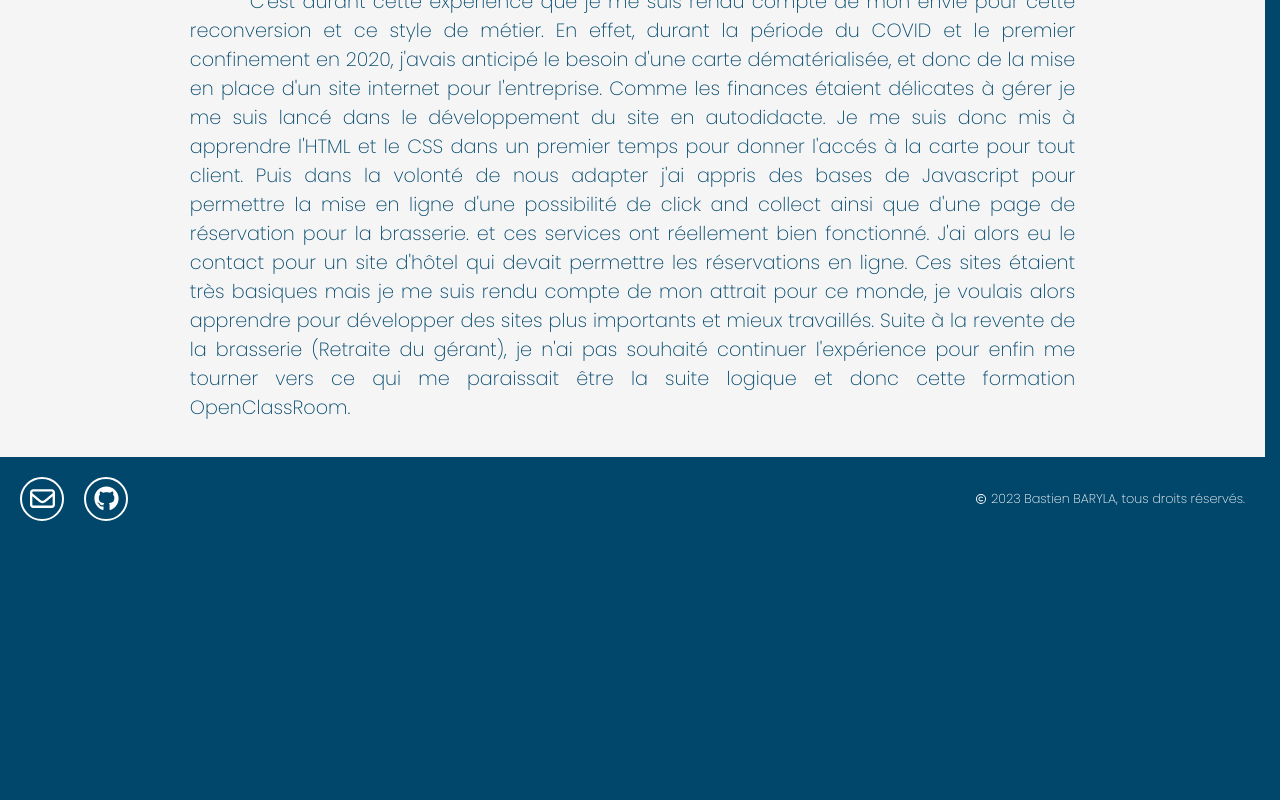
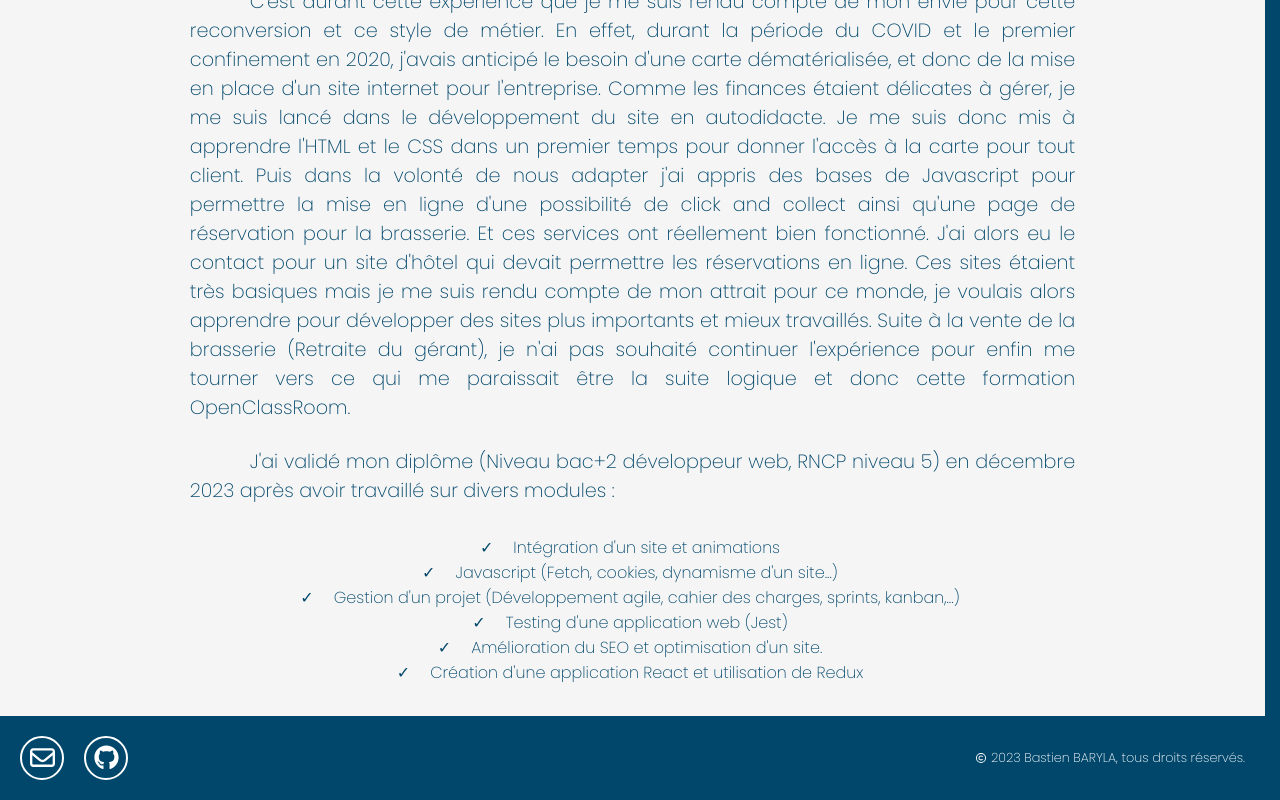
Before and after one commit to mel0ness/Portfolio, a React (Vite) app: page /histoire in a window 1280 px wide. Shown: the part 931-1731 px from the top of the page. Before the commit the page ends 1472 px from the top, so only its background shows below. Built offline with nearby package versions, Linux system fonts and the light colour scheme.

Commit message:
Ajout du CV et correction des erreurs

```diff
--- a/package.json
+++ b/package.json
@@ -1,6 +1,6 @@
 {
   "name": "portfolio",
-  "homepage" : "https://bastien-baryla-portfolio.fr/",
+  "homepage": "https://bastien-baryla-portfolio.fr/",
   "private": true,
   "version": "0.0.0",
   "type": "module",
--- a/src/Components/HistoireDatas/index.jsx
+++ b/src/Components/HistoireDatas/index.jsx
@@ -8,15 +8,24 @@ const HistoireDatas = () => {
     return (
         <div className={"histoire " +colors}>
         <h1>Etudes</h1>
-    <div className="ParagHistoire">J&apos;ai commencé mon parcours étudiant dans une école de la faculté catholique de Lille. Et j&apos;y ai validé une licence en gestion des entreprises. Ces études ne m&apos;ont pas à proprement parlé apporté mon premier emploi mais elle m&apos;ont permises de me développer personellement et de découvrir des bases assez générale dans suffisament de domaines qui allaient m&apos;être utiles plus tard.</div>
+    <div className="ParagHistoire">J&apos;ai commencé mon parcours étudiant dans une école de la faculté catholique de Lille. Et j&apos;y ai validé une licence en gestion des entreprises. Ces études ne m&apos;ont pas à proprement parler apporté mon premier emploi mais elles m&apos;ont permises de me développer personnellement et de découvrir des bases assez générales dans suffisamment de domaines qui allaient m&apos;être utiles plus tard.</div>
     <div className="separator"></div>
     <h2>Parcours Pro</h2>
     <div className="separator"></div>
-    <div className="ParagHistoire">J&apos;ai ensuite trouvé mon premier emploi dans un bar-tabac-brasserie réputé de Lille dans lequel j&apos;ai commencé en tant qu&apos;employé polyvalent. Au fûr et à mesure des années j&apos;ai gagné en expérience et j&apos;ai fini par devenir directeur de l&apos;établissement. Avec les responsabilités qui vont avec (Gestion d&apos;équipe, recrutement, négociation fournisseurs, gestion de la carte...). Cette expérience a été l&apos;occasion de mettre en pratiques ce que j&apos;avais appris mais également de me confronter à de nombreux défis intéressants (Gestion d&apos;évenements comme la braderie de Lille, évolution de l&apos;entreprise et de son offre en fonction du marché...).</div>
+    <div className="ParagHistoire">J&apos;ai ensuite trouvé mon premier emploi dans un bar-tabac-brasserie réputé de Lille dans lequel j&apos;ai commencé en tant qu&apos;employé polyvalent. Au fur et à mesure des années j&apos;ai gagné en expérience et j&apos;ai fini par devenir directeur de l&apos;établissement avec les responsabilités qui vont avec (Gestion d&apos;équipe, recrutement, négociation fournisseurs, gestion de la carte...). Cette expérience a été l&apos;occasion de mettre en pratique ce que j&apos;avais appris mais également de me confronter à de nombreux défis intéressants (Gestion d&apos;événements comme la braderie de Lille, évolution de l&apos;entreprise et de son offre en fonction du marché...).</div>
     <div className="separator"></div>
     <h2>Raisons de la reconversion</h2>
     <div className="separator"></div>
-    <div className="ParagHistoire">C&apos;est durant cette expérience que je me suis rendu compte de mon envie pour cette reconversion et ce style de métier. En effet, durant la période du COVID et le premier confinement en 2020, j&apos;avais anticipé le besoin d&apos;une carte dématérialisée, et donc de la mise en place d&apos;un site internet pour l&apos;entreprise. Comme les finances étaient délicates à gérer je me suis lancé dans le développement du site en autodidacte. Je me suis donc mis à apprendre l&apos;HTML et le CSS dans un premier temps pour donner l&apos;accés à la carte pour tout client. Puis dans la volonté de nous adapter j&apos;ai appris des bases de Javascript pour permettre la mise en ligne d&apos;une possibilité de click and collect ainsi que d&apos;une page de réservation pour la brasserie. et ces services ont réellement bien fonctionné. J&apos;ai alors eu le contact pour un site d&apos;hôtel qui devait permettre les réservations en ligne. Ces sites étaient très basiques mais je me suis rendu compte de mon attrait pour ce monde, je voulais alors apprendre pour développer des sites plus importants et mieux travaillés. Suite à la revente de la brasserie (Retraite du gérant), je n&apos;ai pas souhaité continuer l&apos;expérience pour enfin me tourner vers ce qui me paraissait être la suite logique et donc cette formation OpenClassRoom.</div>
+    <div className="ParagHistoire">C&apos;est durant cette expérience que je me suis rendu compte de mon envie pour cette reconversion et ce style de métier. En effet, durant la période du COVID et le premier confinement en 2020, j&apos;avais anticipé le besoin d&apos;une carte dématérialisée, et donc de la mise en place d&apos;un site internet pour l&apos;entreprise. Comme les finances étaient délicates à gérer, je me suis lancé dans le développement du site en autodidacte. Je me suis donc mis à apprendre l&apos;HTML et le CSS dans un premier temps pour donner l&apos;accès à la carte pour tout client. Puis dans la volonté de nous adapter j&apos;ai appris des bases de Javascript pour permettre la mise en ligne d&apos;une possibilité de click and collect ainsi qu&apos;une page de réservation pour la brasserie. Et ces services ont réellement bien fonctionné. J&apos;ai alors eu le contact pour un site d&apos;hôtel qui devait permettre les réservations en ligne. Ces sites étaient très basiques mais je me suis rendu compte de mon attrait pour ce monde, je voulais alors apprendre pour développer des sites plus importants et mieux travaillés. Suite à la vente de la brasserie (Retraite du gérant), je n&apos;ai pas souhaité continuer l&apos;expérience pour enfin me tourner vers ce qui me paraissait être la suite logique et donc cette formation OpenClassRoom.</div>
+    <div className="ParagHistoire">J&apos;ai validé mon diplôme (Niveau bac+2 développeur web, RNCP niveau 5) en décembre 2023 après avoir travaillé sur divers modules :</div>
+    <ul className="listeHistoire">
+        <li><span className={"checkHistoire "+colors}>&#10003;</span>Intégration d&apos;un site et animations</li>
+        <li><span className={"checkHistoire "+colors}>&#10003;</span>Javascript (Fetch, cookies, dynamisme d&apos;un site...)</li>
+        <li><span className={"checkHistoire "+colors}>&#10003;</span>Gestion d&apos;un projet (Développement agile, cahier des charges, sprints, kanban,...)</li>
+        <li><span className={"checkHistoire "+colors}>&#10003;</span>Testing d&apos;une application web (Jest)</li>
+        <li><span className={"checkHistoire "+colors}>&#10003;</span>Amélioration du SEO et optimisation d&apos;un site.</li>
+        <li><span className={"checkHistoire "+colors}>&#10003;</span>Création d&apos;une application React et utilisation de Redux</li>
+    </ul>
         </div>
     )
 }
--- a/src/Components/ModaleProjet/index.jsx
+++ b/src/Components/ModaleProjet/index.jsx
@@ -38,7 +38,7 @@ let FilteredDatas = "";
 <div className={"Name " +colors}>{FilteredDatas[0].nom}</div>
 <div className="Photo"><img src={FilteredDatas[0].photo} alt={FilteredDatas[0].nom} /></div>
 <motion.div variants={variantsModale} initial="initial" animate="final" className="flexyDescr">
-<div className={"flexy descr " +colors}><h4 className={"h4 "+colors}>Déscription du projet : </h4>{FilteredDatas[0].description}</div>
+<div className={"flexy descr " +colors}><h4 className={"h4 "+colors}>Description du projet : </h4>{FilteredDatas[0].description}</div>
     <div className={"flexy flexyCode " +colors}><h4 className={colors}>Lien vers le code : </h4><Link onClick={() => eraseDatas()} to={FilteredDatas[0].GithubCode}>{FilteredDatas[0].GithubCode}</Link></div>
     <div className={"flexy flexyCode " +colors}><h4 className={colors}>Lien vers le site : </h4><Link onClick={() => eraseDatas()} to={FilteredDatas[0].adresse}>{FilteredDatas[0].adresse}</Link></div>
     <div className="flexycomp">
--- a/src/Pages/Home/index.jsx
+++ b/src/Pages/Home/index.jsx
@@ -7,13 +7,15 @@ import { Link } from "react-router-dom";
 import ScrollTop from "../../Features/scrollTop";
 import { motion } from "framer-motion";
 import { routeVariants } from "../../Features/routeVariants";
+import CV from "../../assets/CV.pdf"
 
 
 const Home = () => {
 
    const colors = useSelector(currentTheme)
+    const isSticky = useSelector(Sticky)
 
-    const isSticky = useSelector(Sticky)
+
 
     return (
         <motion.div variants={routeVariants} initial="initial" animate="final" exit="exit" key="Home">
@@ -24,6 +26,7 @@ const Home = () => {
             <h1>Présentation</h1>
             <div className={"separator " +colors}></div>
             <div className="presentation"><span className="bold">Passionné</span> par le monde du code et du net, j&apos;ai commencé en autodidacte avant de me lancer dans une formation pour apprendre diverses compétences telles que REACT, REDUX, ou approfondir mes connaissances en Javascript.</div>
+            <div className="presentation Link"><a href={CV} download target="_blank" rel="noreferrer" className={"bold CVLink "+colors}>Télécharger mon CV</a></div>
 
 <img src={Photo} alt="Photo de Bastien BARYLA" className={"mainPhoto " +colors}/>
 <h2>Ambitions</h2>
@@ -40,6 +43,7 @@ const Home = () => {
             <h1>Présentation</h1>
             <div className={"separator " +colors}></div>
             <div className="presentation"><span className="bold">Passionné</span> par le monde du code et du net, j&apos;ai commencé en autodidacte avant de me lancer dans une formation pour apprendre diverses compétences telles que REACT, REDUX, ou approfondir mes connaissances en Javascript.</div>
+            <div className="presentation Link"><a href={CV} download target="_blank" rel="noreferrer" className={"bold CVLink "+colors}>Télécharger mon CV</a></div>
 
 <img src={Photo} alt="Photo de Bastien BARYLA" className={"mainPhoto " +colors}/>
 <h2>Ambitions</h2>
--- a/src/Style/Components/HistoireDatas/histoiredatas.scss
+++ b/src/Style/Components/HistoireDatas/histoiredatas.scss
@@ -28,3 +28,30 @@ background-color: #f5f5f5;
 color: variables.$color1;
     }
 }
+
+.listeHistoire {
+    list-style-type: none;
+    display: flex;
+    flex-direction: column;
+    justify-content: center;
+    align-items: center;
+    padding: 5px;
+    padding-left: 20px;
+    position: relative;
+}
+
+.checkHistoire {
+    color: variables.$color1;
+    position: absolute;
+left: 10px;
+
+&.Dark {
+    color: #f5f5f5;
+}
+
+@media(min-width: 550px) {
+    position: relative;
+    left: unset;
+    right: 20px;
+}
+}
--- a/src/Style/Pages/Home/home.scss
+++ b/src/Style/Pages/Home/home.scss
@@ -16,7 +16,13 @@
 }
 
 
+.CVLink {
+    color: variables.$color1;
 
+    &.Dark {
+        color: #f5f5f5;
+    }
+}
 
 
 .presentation {
--- a/src/assets/Datas.json
+++ b/src/assets/Datas.json
@@ -5,7 +5,7 @@
         "photo": "/assets/PJS.png",
         "adresse": "https://projetsjs-bastien.netlify.app/",
         "GithubCode": "https://github.com/mel0ness/projetsJS",
-        "description" : "Site pour mettre en ligne l'ensemble des projets JS sur lesquels je travaille (Basiques ou plus complexes). Vous pouvez y trouver les liens pour trouver le code JS vanilla, ou consulter les réalisations fonctionnelles (Vanilla ou intégrées en React).",
+        "description" : "Site pour mettre en ligne l'ensemble des projets JS sur lesquels je travaille (basiques ou plus complexes). Vous pouvez y trouver les liens pour trouver le code JS vanilla, ou consulter les réalisations fonctionnelles (Vanilla ou intégrées en React). [Projet personnel]",
         "Compétences": {
             "HTML" : 3,
             "CSS": 3,
@@ -51,7 +51,7 @@
         "photo": "/assets/P9.jpg",
         "adresse": "https://mel0ness.github.io/Project-9/",
         "GithubCode": "https://github.com/mel0ness/Project-9",
-        "description" : "Modification du code d'un site en vue d'y apporter une meilleure organisation. Augmenter l'accéssibilité du site ainsi que son optimisation. (Utilisation des meta datas pour les réseaux sociaux, optimisation des images et des données chargées...) [Projet OpenClassRooms]",
+        "description" : "Modification du code d'un site en vue d'y apporter une meilleure organisation. Augmenter l'accessibilité du site ainsi que son optimisation. (Utilisation des meta datas pour les réseaux sociaux, optimisation des images et des données chargées...) [Projet OpenClassRooms]",
         "Compétences": {
             "HTML" : 5,
             "CSS": 4,
```
Also changed, not shown: src/Components/CompetencesList/index.jsx (+7 -7 lines), 2 other files (tests, documents, lock files or other folders).
